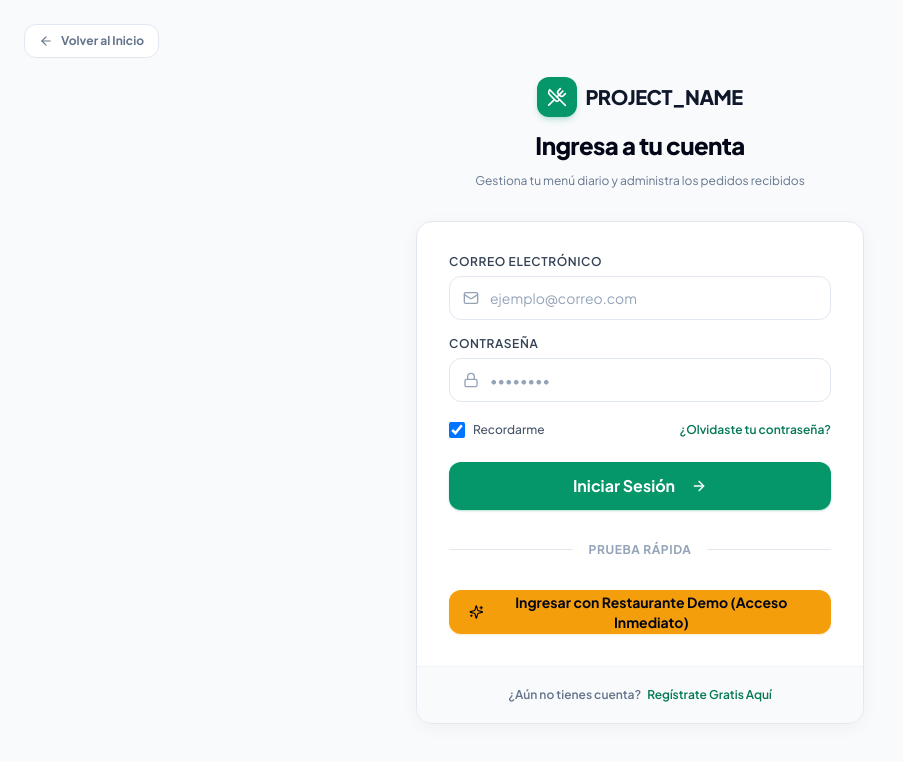
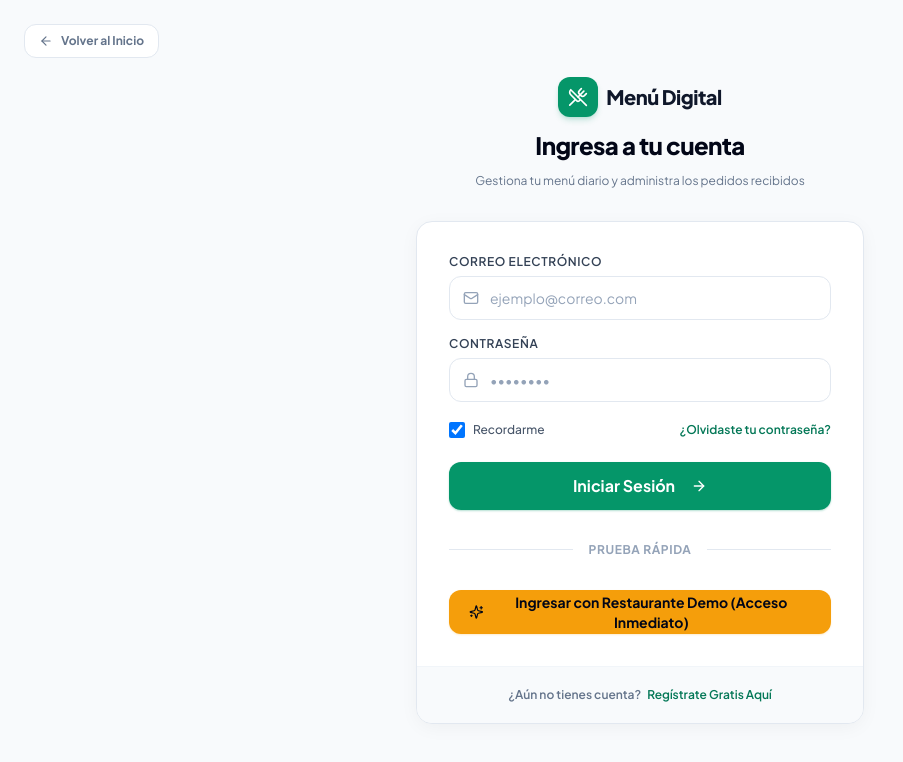
Before and after one commit to bmoreno-web/menu-digital, a Next.js app: page /login in a window 1280 px wide. Shown: the top 762 px of the page, without its empty margins (0-903 px from the left). Built offline with nearby package versions, Linux system fonts and the light colour scheme; no server answers.

Commit message:
fix: replace PROJECT_NAME placeholder with Menú Digital and dynamic restaurant names

```diff
--- a/src/app/(restaurant)/app/configuracion/page.tsx
+++ b/src/app/(restaurant)/app/configuracion/page.tsx
@@ -372,7 +372,7 @@ export default function RestaurantConfiguration() {
                 )}
 
                 <div className="text-[9px] font-bold text-brand-700 bg-brand-50 px-2 py-1 rounded-full inline-block mt-3 uppercase tracking-wider leading-none">
-                  ⚡ PROJECT_NAME
+                  ⚡ {restaurant?.name || SITE_CONFIG.name}
                 </div>
               </div>
 
--- a/src/app/(restaurant)/app/layout.tsx
+++ b/src/app/(restaurant)/app/layout.tsx
@@ -68,8 +68,8 @@ export default function RestaurantLayout({ children }: { children: React.ReactNo
               <UtensilsCrossed className="h-4.5 w-4.5" />
             </div>
             <div className="flex flex-col">
-              <span className="font-extrabold text-sm text-slate-900 leading-none">
-                {SITE_CONFIG.name}
+              <span className="font-extrabold text-sm text-slate-900 leading-none truncate max-w-[170px]">
+                {restaurant?.name || SITE_CONFIG.name}
               </span>
               <span className="text-[9px] font-bold text-slate-400 uppercase tracking-widest mt-0.5">
                 Panel de Control
--- a/src/config/site.ts
+++ b/src/config/site.ts
@@ -1,5 +1,5 @@
 export const SITE_CONFIG = {
-  name: "PROJECT_NAME", // Centralized name as required in Section 0
+  name: "Menú Digital",
   tagline: "Tu menú de hoy. Tus pedidos. Sin complicaciones.",
   subheading: "Publica tu menú diario en menos de 2 minutos, recibe pedidos directamente de tus clientes y administra todo desde un solo lugar sin pagar comisiones por venta.",
   currency: {
@@ -9,7 +9,7 @@ export const SITE_CONFIG = {
   },
   support: {
     whatsapp: "+573000000000",
-    email: "hola@projectname.com",
+    email: "soporte@menudigital.co",
   },
   urls: {
     login: "/login",
```
Also changed, not shown: public/manifest.json.
